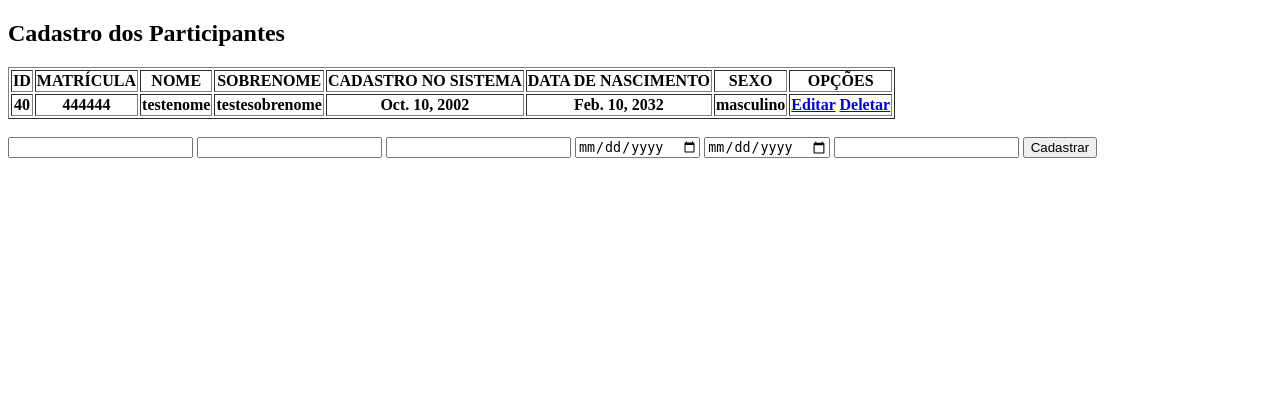
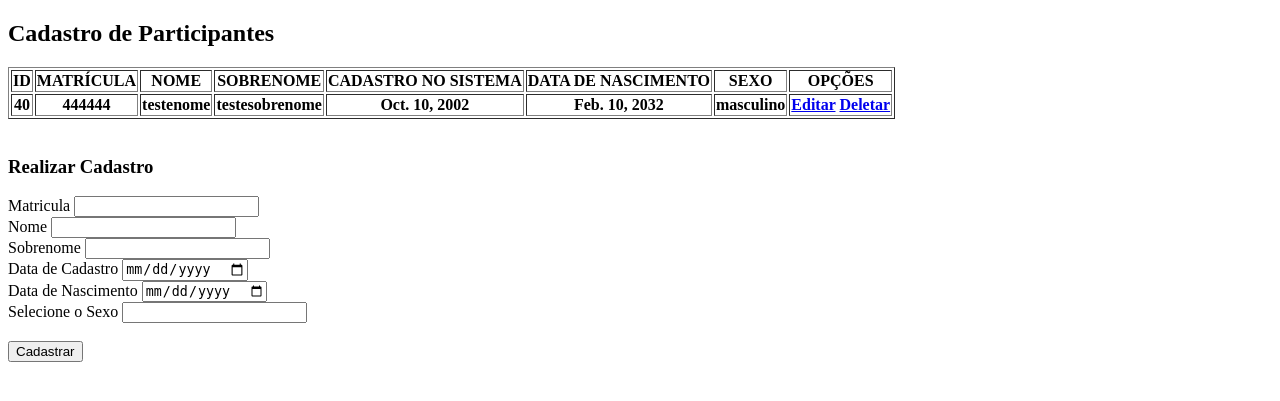
Before and after one commit to vvenante3/ProjetoTCC_CRUD, a Django app: page /grupos/ in a window 1280 px wide. Shown: the top 401 px of the page. Run offline with Django 5.2, Linux system fonts and the light colour scheme; data comes from the database, SQL or seed files in the repository; both versions use the stored data as it was after the commit; lists and menus that the app fills with data are empty.

Commit message:
criacao de tabelas - view 2

```diff
--- a/crud_tcc/settings.py
+++ b/crud_tcc/settings.py
@@ -55,8 +55,7 @@
 TEMPLATES = [
     {
         'BACKEND': 'django.template.backends.django.DjangoTemplates',
-        'DIRS': [BASE_DIR / 'templates']
-        ,
+        'DIRS': [],  # Lista de diretórios de templates
         'APP_DIRS': True,
         'OPTIONS': {
             'context_processors': [
--- a/grupos/templates/index.html
+++ b/grupos/templates/index.html
@@ -5,11 +5,14 @@
     <meta name="viewport"
           content="width=device-width, user-scalable=no, initial-scale=1.0, maximum-scale=1.0, minimum-scale=1.0">
     <meta http-equiv="X-UA-Compatible" content="ie=edge">
-    <title>Cadastro Policiais</title>
+    <title>Cadastro de Participantes</title>
 </head>
 <body>
+
                 <!--  AMOSTRA DE DADOS -->
-    <h2>Cadastro dos Participantes</h2>
+    <h2>Cadastro de Participantes</h2>
+                                                            <!-- BARRA DE PESQUISA -->
+    <div class="tabela-policiais">                          <!-- ADD CSS -->
     <table border="1">
         <tr>
             <th>ID                  </th>
@@ -19,7 +22,7 @@
             <th>CADASTRO NO SISTEMA </th>
             <th>DATA DE NASCIMENTO  </th>
             <th>SEXO                </th>
-            <th>OPÇÕES</th>
+            <th>OPÇÕES              </th>
         </tr>
 
         {% for policial in policiais %}
@@ -37,21 +40,23 @@
         {% endfor %}
             </tr>
     </table>
+    </div>
      <br>
+
                 <!--  INSERÇÃO DE DADOS -->
-
+    <h3>Realizar Cadastro</h3>
+    <div class="tabela-insercao-dados">                     <!-- ADD CSS -->
     <form action="{% url 'salvar' %}" method="POST">
         {% csrf_token %}
-        <input type="text" name="Matricula">
-        <input type="text" name="Nome">
-        <input type="text" name="Sobrenome">
-        <input type="date" name="DataCadastro">
-        <input type="date" name="DataNascimento">
-        <input type="text" name="Sexo">
+        Matricula           <input type="text" name="Matricula"     >   <br>
+        Nome                <input type="text" name="Nome"          >   <br>
+        Sobrenome           <input type="text" name="Sobrenome"     >   <br>
+        Data de Cadastro    <input type="date" name="DataCadastro"  >   <br>
+        Data de Nascimento  <input type="date" name="DataNascimento">   <br>
+        Selecione o Sexo    <input type="text" name="Sexo"          >   <br><br>
 
         <button type="submit">Cadastrar</button>
     </form>
-
-
+    </div>
     </body>
 </html>
```
Also changed, not shown: db.sqlite3.
